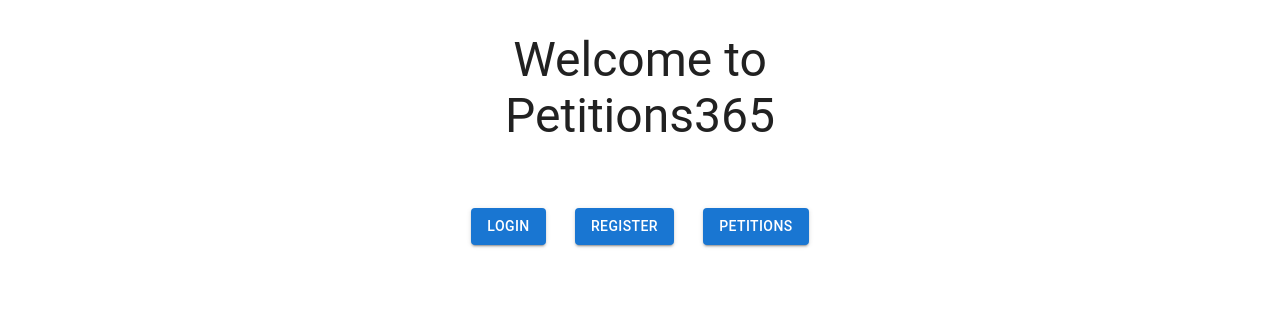
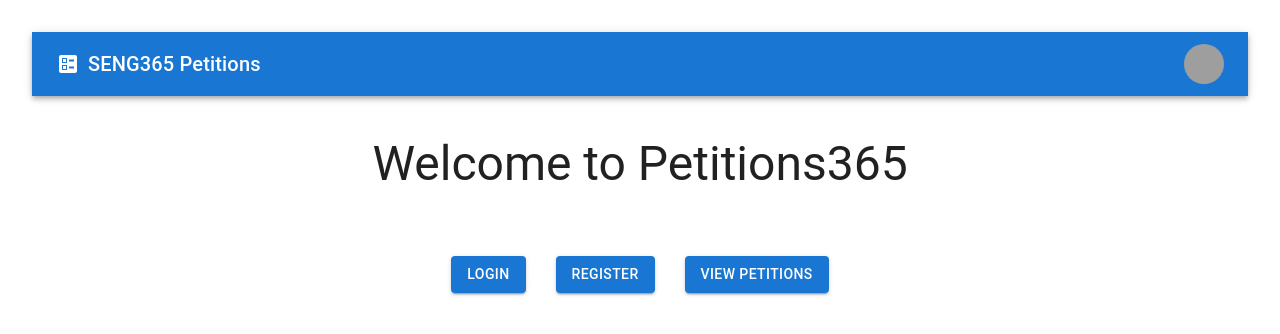
Before and after one commit to hazzery/Petitions365-FrontEnd, a React (Vite) app: page / in a window 1280 px wide. Shown: the top 334 px of the page. Built offline with nearby package versions, Linux system fonts and the light colour scheme.

Commit message:
Minor stylistic changes to improve site wide consistency

```diff
--- a/src/pages/EditPetition.tsx
+++ b/src/pages/EditPetition.tsx
@@ -5,11 +5,13 @@ import Container from "@mui/material/Container";
 import TextField from "@mui/material/TextField";
 import Button from "@mui/material/Button";
 import Grid from "@mui/material/Grid";
+import Box from "@mui/material/Box";
 import {createTheme, ThemeProvider} from "@mui/material/styles";
 import {useNavigate, useParams} from "react-router-dom";
 import {MenuItem, Paper} from "@mui/material";
 import {AxiosResponse} from "axios";
 
+import SupportTiersPaper from "../components/SupportTiersPaper.tsx";
 import UploadableImage from "../components/UploadableImage.tsx";
 import NavBar from "../components/NavBar.tsx";
 import {
@@ -21,8 +23,6 @@ import {
 } from "../model/api.ts";
 import {Category, PetitionDetails, SupportTier} from "../model/responseBodies.ts";
 import {formatServerResponse} from "../model/util.ts";
-import Box from "@mui/material/Box";
-import SupportTiersPaper from "../components/SupportTiersPaper.tsx";
 
 
 const defaultTheme = createTheme();
@@ -79,7 +79,7 @@ export default function EditPetition(): React.ReactElement {
     return (
         <ThemeProvider theme={defaultTheme}>
             <NavBar/>
-            <Container component="main" maxWidth="lg">
+            <Container component="main">
                 <CssBaseline/>
                 <Box sx={{
                     marginTop: 8,
--- a/src/pages/EditProfile.tsx
+++ b/src/pages/EditProfile.tsx
@@ -11,9 +11,9 @@ import Menu from "@mui/material/Menu";
 import Grid from "@mui/material/Grid";
 import Box from "@mui/material/Box";
 import {createTheme, ThemeProvider} from "@mui/material/styles";
+import {Divider, Paper} from "@mui/material";
 import {useNavigate} from "react-router-dom";
 import {AxiosResponse} from "axios";
-import {Divider, Paper} from "@mui/material";
 
 import PasswordInput from "../components/PasswordInput.tsx";
 import NavBar from "../components/NavBar.tsx";
@@ -113,9 +113,9 @@ export default function EditProfile(): React.ReactElement {
 
     return (
         <ThemeProvider theme={defaultTheme}>
-            <Container component="main" maxWidth="xl">
+            <NavBar/>
+            <Container component="main">
                 <CssBaseline/>
-                <NavBar/>
                 <Paper sx={{
                     marginTop: 5,
                     padding: '30px',
--- a/src/pages/Landing.tsx
+++ b/src/pages/Landing.tsx
@@ -6,25 +6,31 @@ import Box from "@mui/material/Box";
 import {createTheme, ThemeProvider} from "@mui/material/styles";
 import {Button} from "@mui/material";
 
+import NavBar from "../components/NavBar.tsx";
+
 
 const defaultTheme = createTheme();
 
 export default function Landing(): React.ReactElement {
     return (
         <ThemeProvider theme={defaultTheme}>
-            <Container component="main" maxWidth="xs">
+            <NavBar/>
+            <Container component="main">
                 <CssBaseline/>
-                <Typography variant="h3">Welcome to Petitions365</Typography>
+                <Typography variant="h3" sx={{marginTop: '40px'}}>
+                    Welcome to Petitions365
+                </Typography>
                 <Box sx={{
                     marginTop: 8,
                     display: 'flex',
                     flexDirection: 'row',
-                    justifyContent: 'space-evenly',
+                    justifyContent: 'center',
                     alignItems: 'center',
+                    gap: '30px',
                 }}>
                     <Button variant="contained" color="primary" href="/login">Login</Button>
                     <Button variant="contained" color="primary" href="/register">Register</Button>
-                    <Button variant="contained" color="primary" href="/petitions">Petitions</Button>
+                    <Button variant="contained" color="primary" href="/petitions">View Petitions</Button>
                 </Box>
             </Container>
         </ThemeProvider>
--- a/src/pages/Login.tsx
+++ b/src/pages/Login.tsx
@@ -13,6 +13,7 @@ import {createTheme, ThemeProvider} from '@mui/material/styles';
 import {useNavigate} from "react-router-dom";
 import {AxiosResponse} from "axios";
 
+import NavBar from "../components/NavBar.tsx";
 import {UserLogin} from "../model/responseBodies.ts";
 import {login} from "../model/api.ts";
 
@@ -50,6 +51,7 @@ export default function Login() {
 
     return (
         <ThemeProvider theme={defaultTheme}>
+            <NavBar/>
             <Container component="main" maxWidth="xs">
                 <CssBaseline/>
                 <Box sx={{
--- a/src/pages/MyPetitions.tsx
+++ b/src/pages/MyPetitions.tsx
@@ -1,6 +1,6 @@
 import React from 'react';
+import CssBaseline from "@mui/material/CssBaseline";
 import Typography from "@mui/material/Typography";
-import CssBaseline from "@mui/material/CssBaseline";
 import Container from "@mui/material/Container";
 import Box from "@mui/material/Box";
 import {createTheme, ThemeProvider} from "@mui/material/styles";
@@ -9,8 +9,8 @@ import {AxiosResponse} from "axios";
 
 import PetitionsGrid from "../components/PetitionsGrid.tsx";
 import NavBar from "../components/NavBar.tsx";
+import {getAllCategories, getFilteredPetitions} from "../model/api.ts";
 import {Category, PetitionOverview} from "../model/responseBodies.ts";
-import {getAllCategories, getFilteredPetitions} from "../model/api.ts";
 
 
 const defaultTheme = createTheme();
@@ -45,6 +45,7 @@ export default function MyPetitions(): React.ReactElement {
 
     return (
         <ThemeProvider theme={defaultTheme}>
+            <NavBar/>
             <Container component="main" maxWidth="xl">
                 <CssBaseline/>
                 <Box sx={{
@@ -53,7 +54,6 @@ export default function MyPetitions(): React.ReactElement {
                     gap: '30px',
                     alignItems: 'center',
                 }}>
-                    <NavBar/>
                     <PetitionsGrid
                         petitions={ownedPetitions}
                         categoryMap={categoryMap}
--- a/src/pages/Petition.tsx
+++ b/src/pages/Petition.tsx
@@ -11,8 +11,8 @@ import Modal from "@mui/material/Modal";
 import Grid from "@mui/material/Grid";
 import Box from "@mui/material/Box";
 import {createTheme, ThemeProvider} from "@mui/material/styles";
+import {useNavigate, useParams} from "react-router-dom";
 import {Card, CardMedia, Paper} from "@mui/material";
-import {useNavigate, useParams} from "react-router-dom";
 import {AxiosResponse} from "axios";
 
 import {
@@ -281,9 +281,9 @@ export default function Petition() {
 
     return (
         <ThemeProvider theme={defaultTheme}>
+            <NavBar/>
             <Container component="main">
                 <CssBaseline/>
-                <NavBar/>
                 <Box sx={{
                     marginTop: 8,
                     display: 'flex',
--- a/src/pages/Register.tsx
+++ b/src/pages/Register.tsx
@@ -1,5 +1,4 @@
-import * as React from 'react';
-import {ChangeEvent} from 'react';
+import React, {ChangeEvent} from 'react';
 import AccountCircleIcon from '@mui/icons-material/AccountCircle';
 import CssBaseline from '@mui/material/CssBaseline';
 import Typography from '@mui/material/Typography';
@@ -14,10 +13,11 @@ import {createTheme, ThemeProvider} from '@mui/material/styles';
 import {useNavigate} from "react-router-dom";
 import {AxiosResponse} from "axios";
 
-import {UserLogin} from "../model/responseBodies.ts";
+import PasswordInput from "../components/PasswordInput.tsx";
+import NavBar from "../components/NavBar.tsx";
 import {login, register, uploadUserImage} from "../model/api.ts";
 import {formatServerResponse} from "../model/util.ts";
-import PasswordInput from "../components/PasswordInput.tsx";
+import {UserLogin} from "../model/responseBodies.ts";
 
 
 // The returned JSX is copied from the Material-UI template at:
@@ -88,6 +88,7 @@ export default function Register() {
 
     return (
         <ThemeProvider theme={defaultTheme}>
+            <NavBar/>
             <Container component="main" maxWidth="xs">
                 <CssBaseline/>
                 <Box
```
Also changed, not shown: src/pages/CreatePetition.tsx (+11 -9 lines), src/pages/Petitions.tsx (+7 -7 lines), src/pages/UserProfile.tsx (+6 -6 lines).
